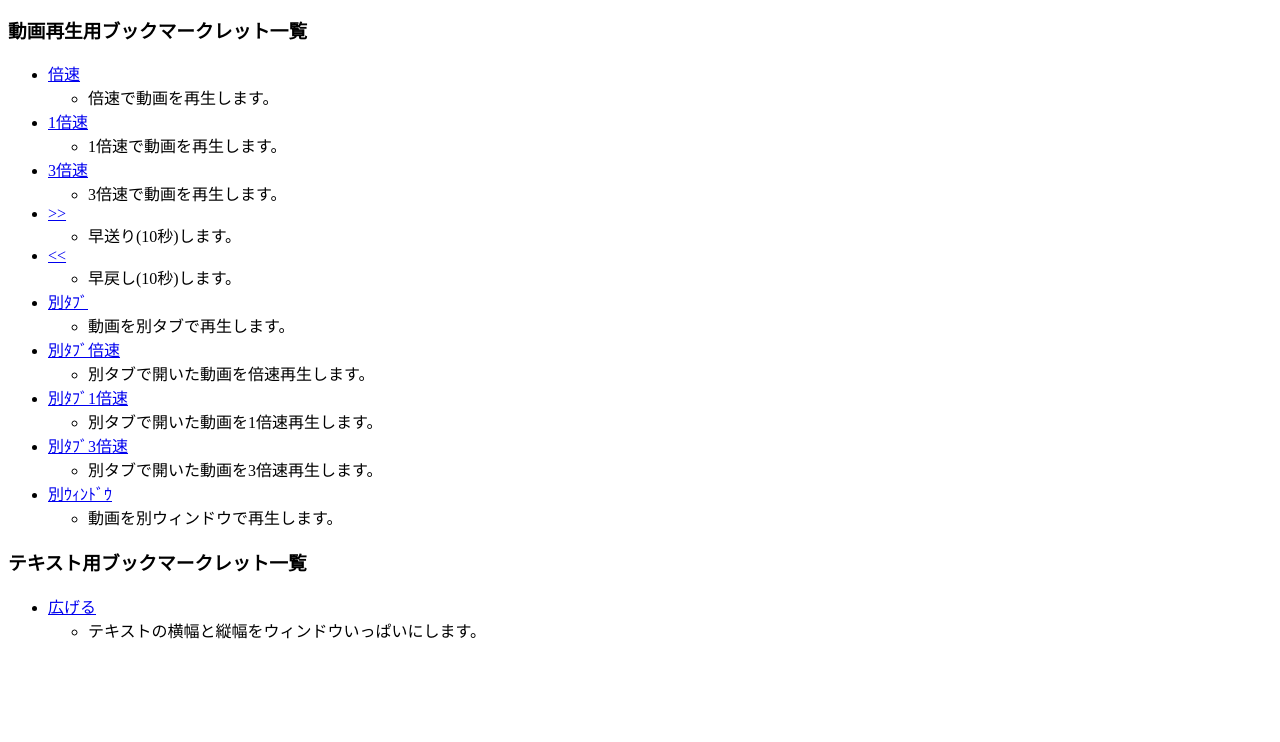
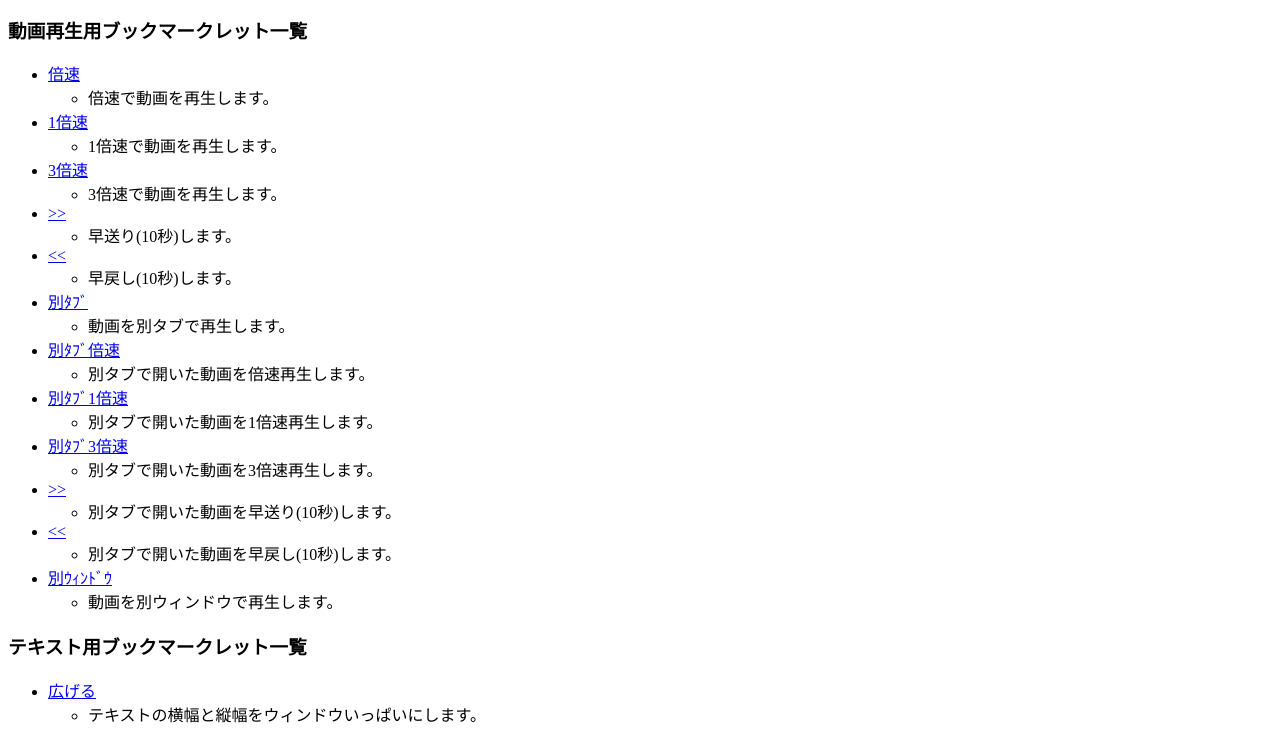
Before and after one commit to naoki16n1100026/nyobi-bookmarklets, a plain HTML site: page index.html in a window 1280 px wide. Shown: the part 116-858 px from the top of the page. Before the commit the page ends 800 px from the top, so only its background shows below. Drawn offline with Linux system fonts and the light colour scheme.

Commit message:
別タブ用のものも早送り早戻しを追加

```diff
--- a/index.html
+++ b/index.html
@@ -58,6 +58,16 @@
         <li>別タブで開いた動画を3倍速再生します。</li>
       </ul>
     </li>
+    <li><a href="javascript:document.getElementsByTagName('video')[0].currentTime = document.getElementsByTagName('video')[0].currentTime + 10;">&gt;&gt;</a>
+      <ul>
+        <li>別タブで開いた動画を早送り(10秒)します。</li>
+      </ul>
+    </li>
+    <li><a href="javascript:document.getElementsByTagName('video')[0].currentTime = document.getElementsByTagName('video')[0].currentTime - 10;">&lt;&lt;</a>
+      <ul>
+        <li>別タブで開いた動画を早戻し(10秒)します。</li>
+      </ul>
+    </li>
     <li><a href="javascript:window.open(document.getElementById('player_html5_api').currentSrc, '_blank', 'width=800,height=600');">別ｳｨﾝﾄﾞｳ</a>
       <ul>
         <li>動画を別ウィンドウで再生します。</li>
```
